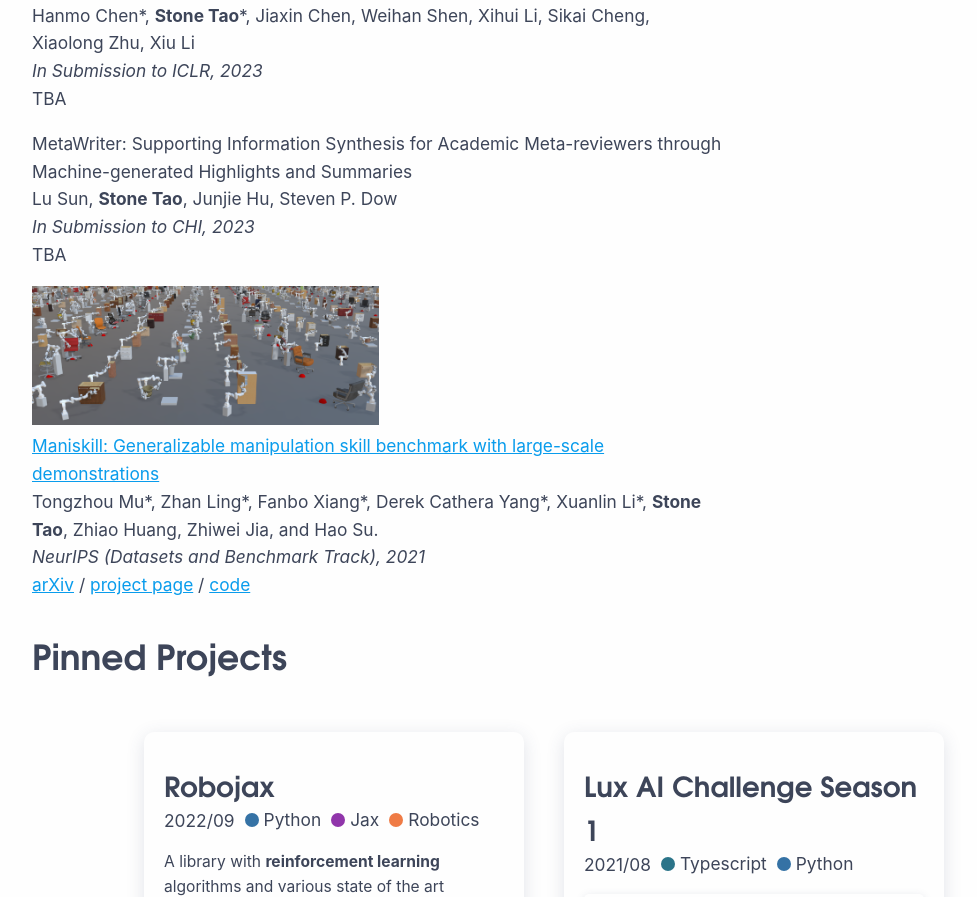
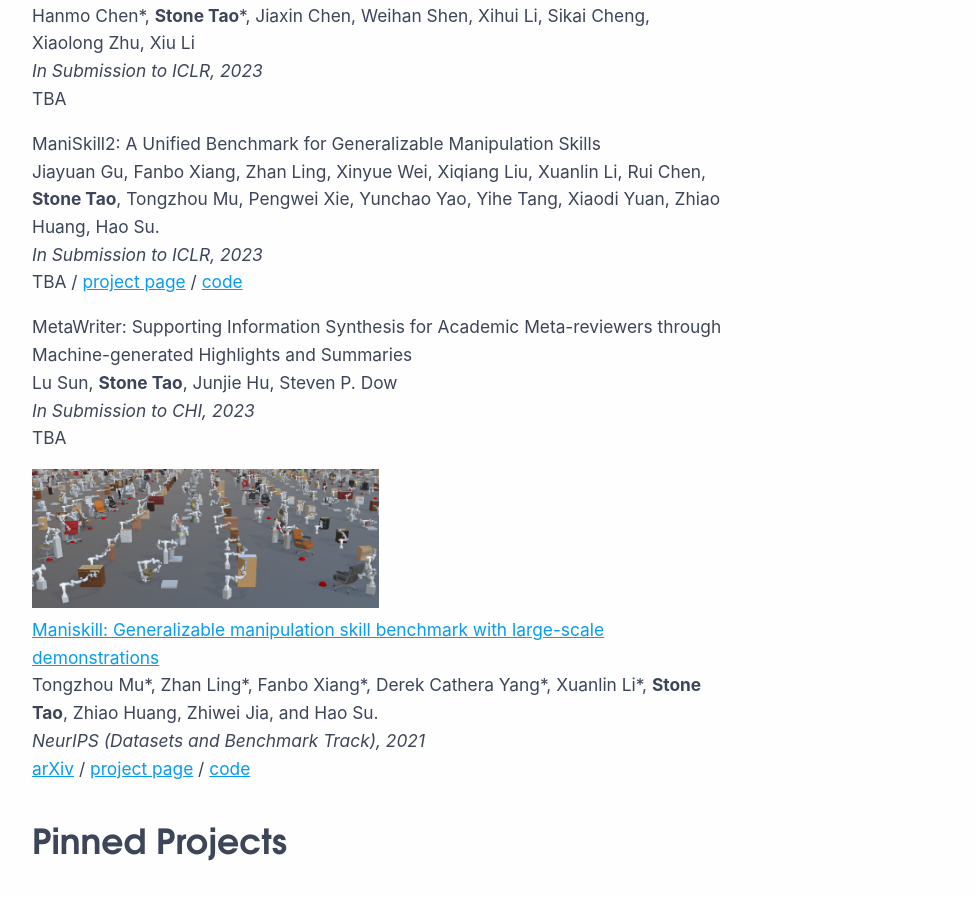
Before and after one commit to StoneT2000/StoneT2000.github.io, a React (Create React App) app: page / in a window 1280 px wide. Shown: the part 825-1722 px from the top of the page, without its empty margins (32-1009 px from the left). Built offline with nearby package versions, Linux system fonts and the light colour scheme.

Commit message:
resume update

```diff
--- a/src/pages/Home/publications.js
+++ b/src/pages/Home/publications.js
@@ -25,9 +25,19 @@ export const data = [
   },
   {
     title:
+      'ManiSkill2: A Unified Benchmark for Generalizable Manipulation Skills',
+    authors:
+      'Jiayuan Gu, Fanbo Xiang, Zhan Ling, Xinyue Wei, Xiqiang Liu, Xuanlin Li, Rui Chen, Stone Tao, Tongzhou Mu, Pengwei Xie, Yunchao Yao, Yihe Tang, Xiaodi Yuan, Zhiao Huang, Hao Su.',
+    venue: 'In Submission to ICLR',
+    year: '2023',
+    link: 'TBA',
+    projectpage: 'https://sapien.ucsd.edu/challenges/maniskill/2022/',
+    code: 'https://github.com/haosulab/ManiSkill2',
+  },
+  {
+    title:
       'MetaWriter: Supporting Information Synthesis for Academic Meta-reviewers through Machine-generated Highlights and Summaries',
-    authors:
-      'Lu Sun, Stone Tao, Junjie Hu, Steven P. Dow',
+    authors: 'Lu Sun, Stone Tao, Junjie Hu, Steven P. Dow',
     venue: 'In Submission to CHI',
     year: '2023',
     link: 'TBA',
```
Also changed, not shown: 1 other file (tests, documents, lock files or other folders).
